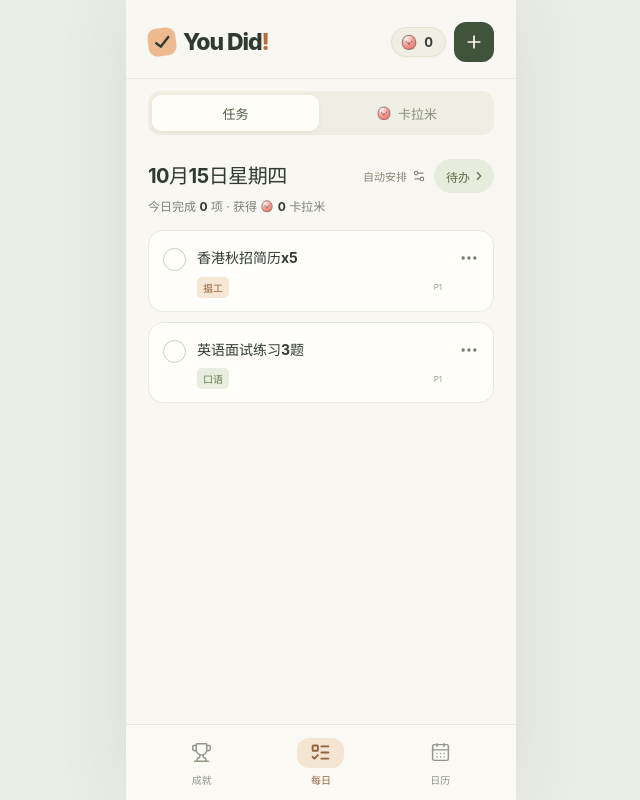
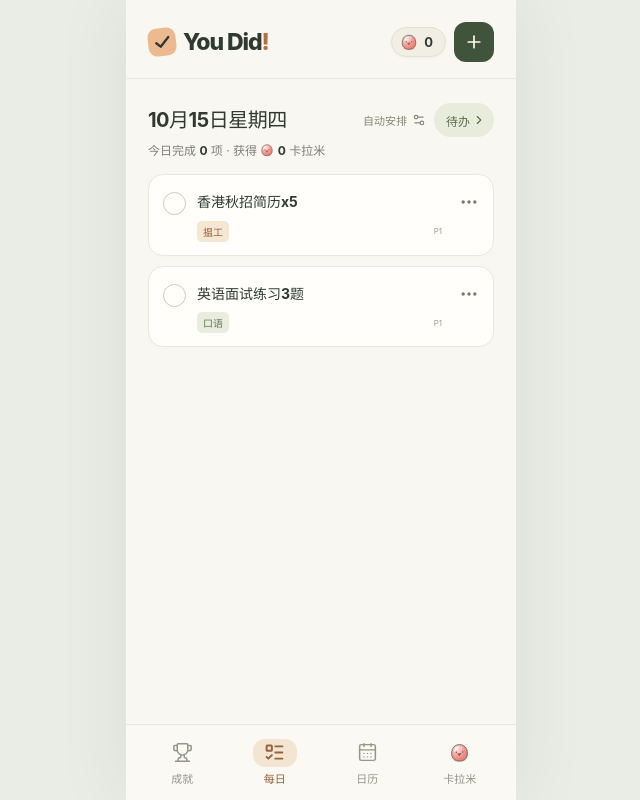
Before and after one commit to sum-tree/You-Did, a React (Vite) app: page / in a window 1280 px wide. Shown: the whole page, without its empty margins (319-959 px from the left). Built offline with nearby package versions, Linux system fonts and the light colour scheme.

Commit message:
feat(ui): convert bottom nav to 4 tabs (achievement, daily, calendar, kalami) and align interview split steps with PRD 4.2

```diff
--- a/src/App.tsx
+++ b/src/App.tsx
@@ -34,15 +34,13 @@ import { DailyPage } from "./pages/DailyPage.tsx";
 import { initialPoolView, PoolPage } from "./pages/PoolPage.tsx";
 import { KalamiPage } from "./pages/KalamiPage.tsx";
 
-// The task board has three tabs; the todo list ("pool") is reached from daily.
-type Page = "daily" | "achievement" | "pool" | "calendar";
-type Board = "task" | "kalami";
+// Bottom navigation tabs: 成就, 每日, 日历, 卡拉米; pool (待办) lives under daily.
+type Page = "achievement" | "daily" | "calendar" | "kalami" | "pool";
 
 export default function App() {
   const [settings, setSettings] = useState(false);
   const app = useAppStore(() => setSettings(true));
   const { snapshot, data, today, update, setToast } = app;
-  const [board, setBoard] = useState<Board>("task");
   const [page, setPage] = useState<Page>("daily");
   const [taskForm, setTaskForm, taskFormBase] = useDraft<Task | "new" | null>(
     snapshot,
@@ -129,15 +127,9 @@ export default function App() {
       : undefined,
   };
   const changePage = (next: Page) => {
-    setBoard("task");
     setPage(next);
     window.scrollTo({ top: 0, behavior: "instant" });
   };
-  const changeBoard = (next: Board) => {
-    setBoard(next);
-    window.scrollTo({ top: 0, behavior: "instant" });
-  };
-  const onTask = board === "task";
   return (
     <div className="app-shell">
       <header className="app-header">
@@ -156,14 +148,14 @@ export default function App() {
         </a>
         <div className="header-actions">
           <button
-            className="coin-pill"
+            className={`coin-pill ${page === "kalami" ? "active" : ""}`}
             aria-label={`卡拉米余额：${balance(data)}`}
-            onClick={() => changeBoard("kalami")}
+            onClick={() => changePage("kalami")}
           >
             <KalamiIcon size={18} />
             <strong>{balance(data)}</strong>
           </button>
-          {onTask && page === "achievement" && (
+          {(page === "achievement" || page === "kalami") && (
             <button
               className="icon-button"
               aria-label="设置与数据备份"
@@ -172,7 +164,7 @@ export default function App() {
               <Settings2 size={19} />
             </button>
           )}
-          {onTask && page === "daily" && (
+          {page === "daily" && (
             <button
               className="add-button"
               aria-label="添加任务"
@@ -181,7 +173,7 @@ export default function App() {
               <Plus size={20} />
             </button>
           )}
-          {onTask && page === "pool" && (
+          {page === "pool" && (
             <button
               className="add-button"
               aria-label="添加待办"
@@ -190,7 +182,7 @@ export default function App() {
               <Plus size={20} />
             </button>
           )}
-          {onTask && page === "calendar" && (
+          {page === "calendar" && (
             <button
               className="add-button"
               aria-label="添加提醒"
@@ -201,25 +193,6 @@ export default function App() {
           )}
         </div>
       </header>
-      <div className="board-switch" role="tablist" aria-label="板块">
-        <button
-          role="tab"
-          aria-selected={board === "task"}
-          className={board === "task" ? "active" : ""}
-          onClick={() => changeBoard("task")}
-        >
-          任务
-        </button>
-        <button
-          role="tab"
-          aria-selected={board === "kalami"}
-          className={`tab-kalami ${board === "kalami" ? "active" : ""}`}
-          onClick={() => changeBoard("kalami")}
-        >
-          <KalamiIcon size={16} />
-          <span>卡拉米</span>
-        </button>
-      </div>
       {(app.error || app.saveIssue || pendingBackup) && (
         <div className="storage-warning" role="alert">
           {app.error || app.saveIssue || "有一份待保存备份，可在设置中导出。"}
@@ -227,8 +200,7 @@ export default function App() {
         </div>
       )}
       <main>
-        {!onTask && <KalamiPage data={data} />}
-        {onTask && page === "daily" && (
+        {page === "daily" && (
           <DailyPage
             data={data}
             today={today}
@@ -243,10 +215,10 @@ export default function App() {
             onOpenSplit={(task) => setSplitTask(task)}
           />
         )}
-        {onTask && page === "achievement" && (
+        {page === "achievement" && (
           <AchievementPage data={data} today={today} />
         )}
-        {onTask && page === "pool" && (
+        {page === "pool" && (
           <PoolPage
             data={data}
             today={today}
@@ -257,7 +229,7 @@ export default function App() {
             onOpenSplit={(task) => setSplitTask(task)}
           />
         )}
-        {onTask && page === "calendar" && (
+        {page === "calendar" && (
           <CalendarPage
             events={data.events}
             today={today}
@@ -268,16 +240,43 @@ export default function App() {
             openDay={(date) => setDaySheet(date)}
           />
         )}
+        {page === "kalami" && <KalamiPage data={data} />}
       </main>
-      {onTask && (
       <nav className="bottom-nav" aria-label="主要导航">
-          {(
-            [
-              ["achievement", "成就", Trophy],
-              ["daily", "每日", ListTodo],
-              ["calendar", "日历", CalendarDays],
-            ] as const
-          ).map(([key, label, Icon]) => {
+        {[
+          {
+            key: "achievement" as const,
+            label: "成就",
+            renderIcon: (active: boolean) => (
+              <Trophy size={21} strokeWidth={active ? 2.2 : 1.7} />
+            ),
+          },
+          {
+            key: "daily" as const,
+            label: "每日",
+            renderIcon: (active: boolean) => (
+              <ListTodo size={21} strokeWidth={active ? 2.2 : 1.7} />
+            ),
+          },
+          {
+            key: "calendar" as const,
+            label: "日历",
+            renderIcon: (active: boolean) => (
+              <CalendarDays size={21} strokeWidth={active ? 2.2 : 1.7} />
+            ),
+          },
+          {
+            key: "kalami" as const,
+            label: "卡拉米",
+            renderIcon: (active: boolean) => (
+              <KalamiIcon
+                size={21}
+                variant="red"
+                className={active ? "kalami-active-bounce" : ""}
+              />
+            ),
+          },
+        ].map(({ key, label, renderIcon }) => {
           // The todo list lives under daily, so daily stays highlighted there.
           const active = page === key || (key === "daily" && page === "pool");
           return (
@@ -287,15 +286,12 @@ export default function App() {
               className={active ? "active" : ""}
               onClick={() => changePage(key)}
             >
-                <span>
-                  <Icon size={21} strokeWidth={active ? 2.2 : 1.7} />
-                </span>
+              <span>{renderIcon(active)}</span>
               {label}
             </button>
           );
         })}
       </nav>
-      )}
       {app.toast && (
         <div className="toast" role="status">
           <KalamiIcon size={18} />
--- a/src/domain.ts
+++ b/src/domain.ts
@@ -455,8 +455,8 @@ export function buildInterviewSteps(questionCount: number): InterviewStep[] {
   titles.push(`记住所有回答（共${count}道）`);
   titles.push(
     "录一次视频",
-    "回看视频找问题",
-    "录第二次视频",
+    "回看视频，查找问题",
+    "再录一次视频",
     "再次回看",
     "录最终视频",
   );
--- a/src/styles.css
+++ b/src/styles.css
@@ -301,7 +301,7 @@ main {
   transform: translateX(-50%);
   width: min(390px, 100%);
   height: calc(76px + env(safe-area-inset-bottom));
-  padding: 8px 16px calc(8px + env(safe-area-inset-bottom));
+  padding: 8px 10px calc(8px + env(safe-area-inset-bottom));
   display: flex;
   justify-content: space-around;
   align-items: center;
@@ -314,15 +314,15 @@ main {
   display: flex;
   flex-direction: column;
   align-items: center;
-  gap: 4px;
-  font-size: 10px;
+  gap: 3px;
+  font-size: 11px;
   color: #929787;
-  min-width: 65px;
-  min-height: 52px;
+  min-width: 58px;
+  min-height: 50px;
 }
 .bottom-nav button > span {
-  width: 47px;
-  height: 30px;
+  width: 44px;
+  height: 28px;
   border-radius: 12px;
   display: grid;
   place-items: center;
@@ -333,6 +333,14 @@ main {
 }
 .bottom-nav button.active > span {
   background: #f4e5d2;
+}
+.bottom-nav button .kalami-active-bounce {
+  transform: scale(1.12);
+  transition: transform 0.2s cubic-bezier(0.34, 1.56, 0.64, 1);
+}
+.coin-pill.active {
+  background: #f4e5d2;
+  border-color: #dfcbaf;
 }
 .reward-history {
   margin: 18px 0;
@@ -1090,38 +1098,6 @@ main {
     gap: 2px;
   }
 }
-.board-switch {
-  display: flex;
-  gap: 4px;
-  margin: 12px 22px 0;
-  padding: 4px;
-  border-radius: 12px;
-  background: #eeeee3;
-}
-.board-switch button {
-  flex: 1;
-  min-height: 36px;
-  border-radius: 9px;
-  font-size: 13px;
-  color: #8a8f7c;
-  display: inline-flex;
-  align-items: center;
-  justify-content: center;
-  gap: 6px;
-  transition: all 0.15s ease;
-}
-.board-switch button.active {
-  background: #fffdf7;
-  box-shadow: 0 2px 5px #545c2512;
-  color: #4c5843;
-  font-weight: 650;
-}
-.board-switch button .kalami-icon {
-  transition: transform 0.2s cubic-bezier(0.34, 1.56, 0.64, 1);
-}
-.board-switch button.active .kalami-icon {
-  transform: scale(1.15);
-}
 .page-actions {
   display: flex;
   align-items: center;
@@ -1337,9 +1313,16 @@ main {
   background: #fffefa;
 }
 @media (max-width: 350px) {
-  .board-switch {
-    margin-left: 16px;
-    margin-right: 16px;
+  .bottom-nav {
+    padding-left: 6px;
+    padding-right: 6px;
+  }
+  .bottom-nav button {
+    min-width: 46px;
+    font-size: 10px;
+  }
+  .bottom-nav button > span {
+    width: 38px;
   }
 }
 
```
Lines whose indentation alone changed are shown as unchanged.
